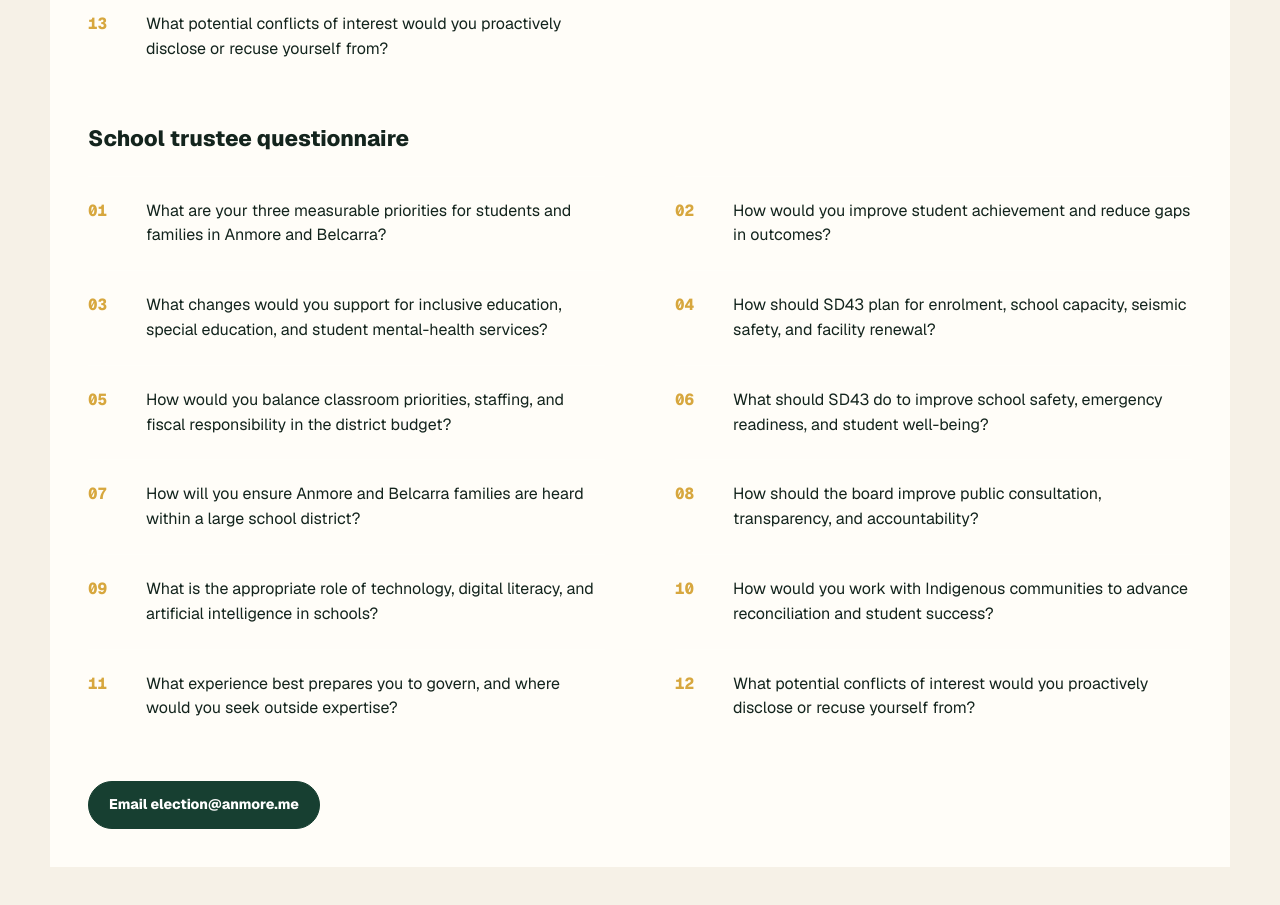
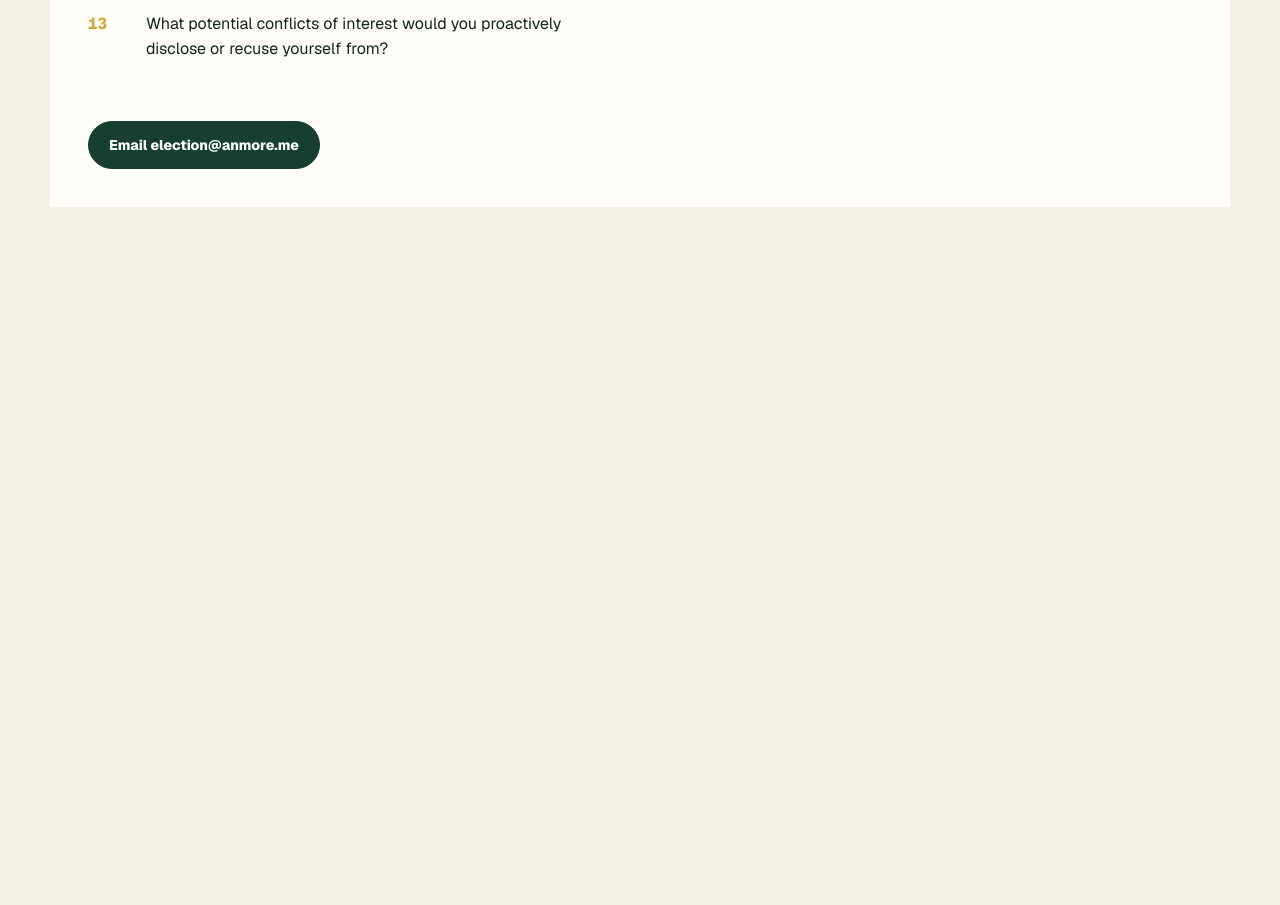
Before and after one commit to jpgaviria2/anmore-votes-2026, a Next.js app: page /candidate-response in a window 1280 px wide. Shown: the part 1740-2645 px from the top of the page. After the commit the page ends 2037 px from the top, so only its background shows below. Built offline with nearby package versions, Linux system fonts and the light colour scheme.

Commit message:
Remove school trustee questionnaire

```diff
--- a/app/candidate-response/response-form.tsx
+++ b/app/candidate-response/response-form.tsx
@@ -1,4 +1,4 @@
-import { questions, schoolTrusteeQuestions } from "../data";
+import { questions } from "../data";
 
 export function CandidateResponseForm() {
   return (
@@ -37,12 +37,6 @@ export function CandidateResponseForm() {
             {questions.map((question, index) => <li key={question}><span>{String(index + 1).padStart(2, "0")}</span><p>{question}</p></li>)}
           </ol>
         </fieldset>
-        <fieldset>
-          <legend>School trustee questionnaire</legend>
-          <ol className="question-list">
-            {schoolTrusteeQuestions.map((question, index) => <li key={question}><span>{String(index + 1).padStart(2, "0")}</span><p>{question}</p></li>)}
-          </ol>
-        </fieldset>
         <a className="button primary" href="mailto:election@anmore.me?subject=Candidate%20information%20for%20Anmore%20Votes%202026">Email election@anmore.me</a>
       </section>
     </main>
--- a/app/data.ts
+++ b/app/data.ts
@@ -71,18 +71,3 @@ export const questions = [
   "What experience best prepares you to govern, and where would you seek outside expertise?",
   "What potential conflicts of interest would you proactively disclose or recuse yourself from?",
 ];
-
-export const schoolTrusteeQuestions = [
-  "What are your three measurable priorities for students and families in Anmore and Belcarra?",
-  "How would you improve student achievement and reduce gaps in outcomes?",
-  "What changes would you support for inclusive education, special education, and student mental-health services?",
-  "How should SD43 plan for enrolment, school capacity, seismic safety, and facility renewal?",
-  "How would you balance classroom priorities, staffing, and fiscal responsibility in the district budget?",
-  "What should SD43 do to improve school safety, emergency readiness, and student well-being?",
-  "How will you ensure Anmore and Belcarra families are heard within a large school district?",
-  "How should the board improve public consultation, transparency, and accountability?",
-  "What is the appropriate role of technology, digital literacy, and artificial intelligence in schools?",
-  "How would you work with Indigenous communities to advance reconciliation and student success?",
-  "What experience best prepares you to govern, and where would you seek outside expertise?",
-  "What potential conflicts of interest would you proactively disclose or recuse yourself from?",
-];
--- a/app/voter-guide.tsx
+++ b/app/voter-guide.tsx
@@ -88,7 +88,11 @@ export function VoterGuide() {
                   ) : (
                     <p className="awaiting">Awaiting a voluntary candidate biography.</p>
                   )}
-                  <div className="response-state"><span className="dot" /> No questionnaire response published yet</div>
+                  {candidate.office === "School Trustee" ? (
+                    <div className="response-state"><span className="dot" /> Sole candidate — no questionnaire requested</div>
+                  ) : (
+                    <div className="response-state"><span className="dot" /> No questionnaire response published yet</div>
+                  )}
                 </article>
               ))}
             </div>
```
Also changed, not shown: 2 other files (tests, documents, lock files or other folders).
